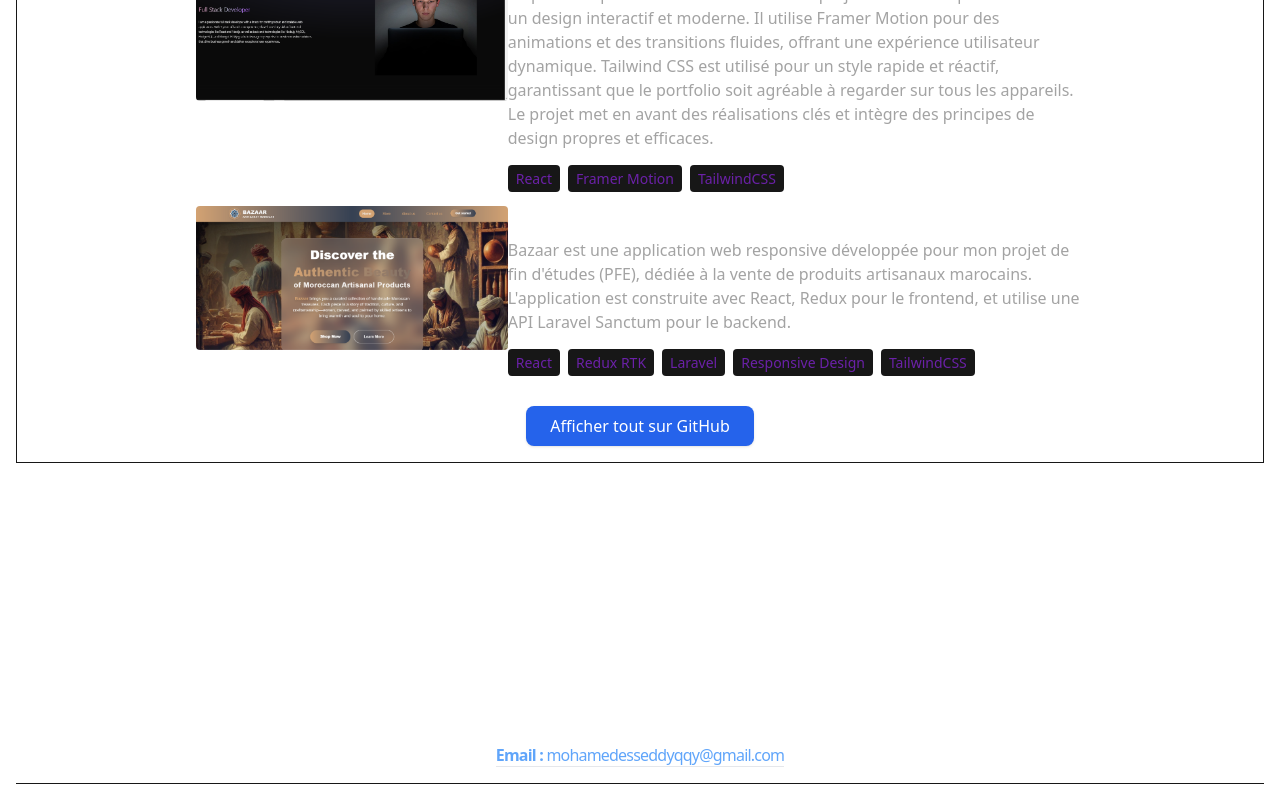
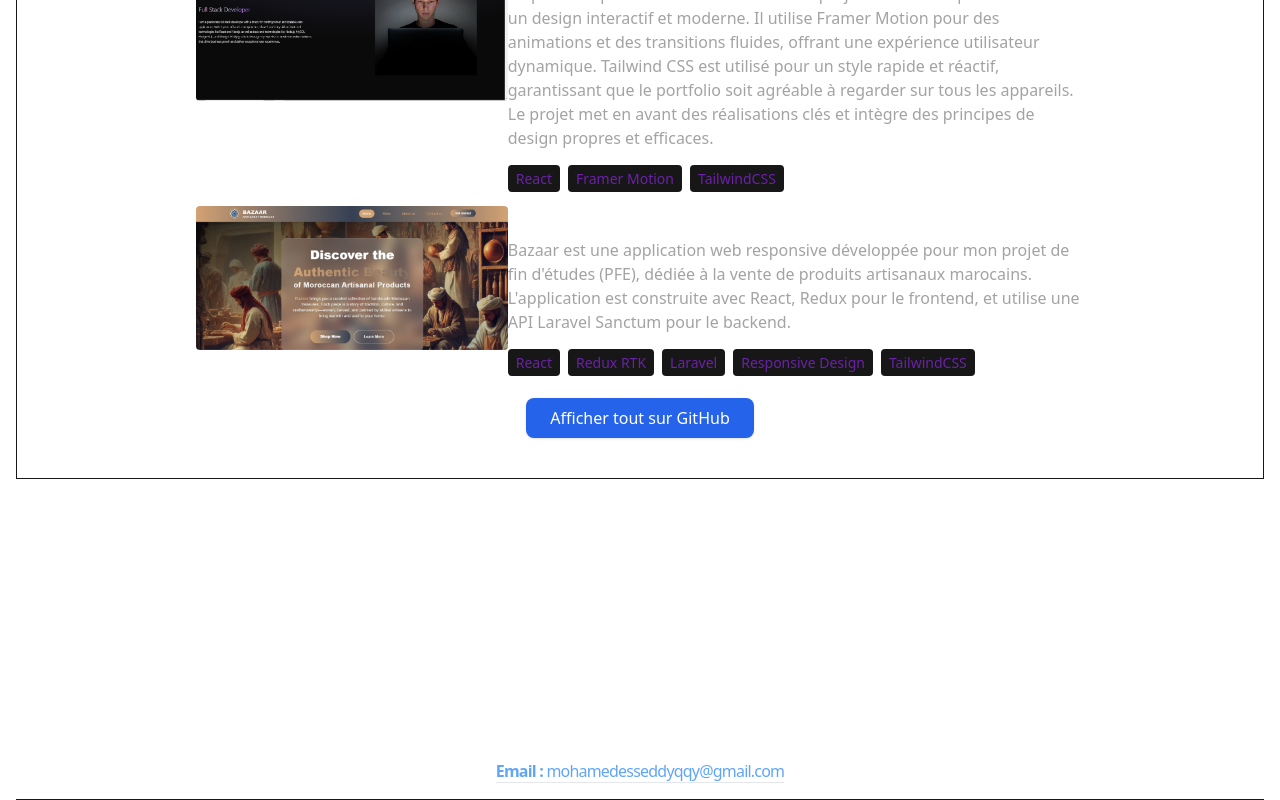
Before and after one commit to Messeddy1/PortFolio, a React (Vite) app: page / in a window 1280 px wide. Shown: the part 3488-4288 px from the top of the page. Built offline with nearby package versions, Linux system fonts and the light colour scheme.

Commit message:
Adjusts margin for GitHub link section in Projects component

```diff
--- a/src/Components/Projects.jsx
+++ b/src/Components/Projects.jsx
@@ -55,7 +55,7 @@
           </div>
         ))}
       </div>
-      <div className="flex justify-center mt-8">
+      <div className="flex justify-center my-6">
         <a
           href="https://github.com/Messeddy1"
           target="_blank"
```
